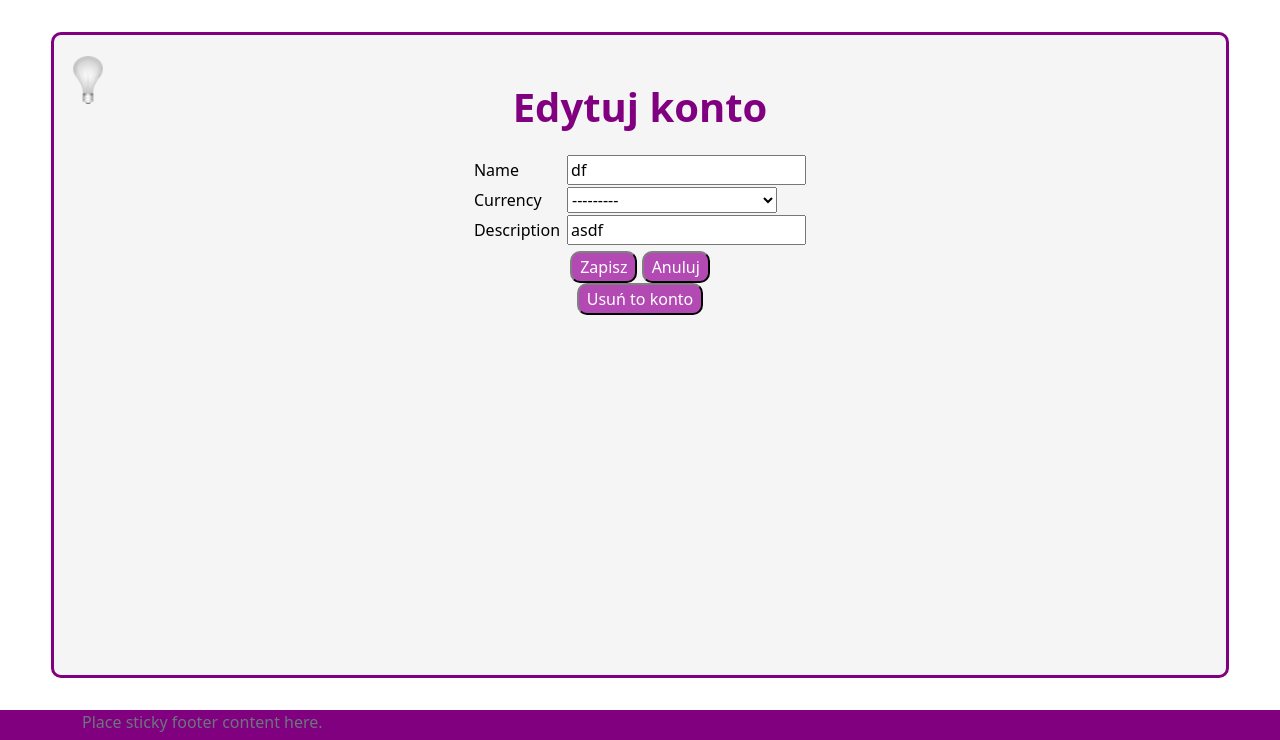
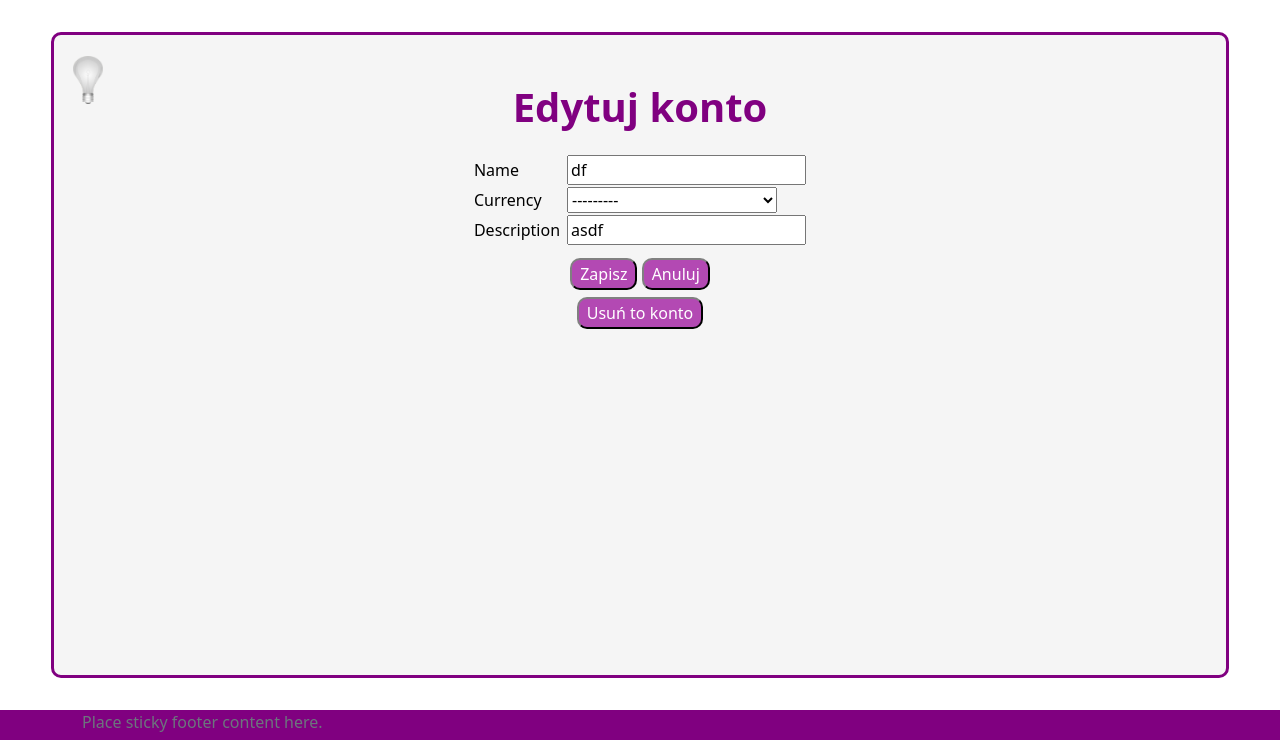
Before and after one commit to Maiconek/ProjektZespolowy-UG-2022-23, a Django app: page /account/0e31f7b6-0f9f-4cf6-b9bc-82b55a117a86/edit in a window 1280 px wide. Shown: the part 60-800 px from the top of the page. Run offline with Django 3.2, Linux system fonts and the light colour scheme; a user stored in the database is signed in; data comes from the database, SQL or seed files in the repository; both versions use the stored data as it was after the commit.

Commit message:
zmiany z zajec

```diff
--- a/ManagerFinansow/templates/application/account/account-form.html
+++ b/ManagerFinansow/templates/application/account/account-form.html
@@ -40,12 +40,17 @@
             </tr>
             {% endfor %}
             </table>
-        <div>
+        <p class="buttons-close">
             <button class="button" type="submit">Zapisz</button>
             <button type="button" class="button"><a class="inbutton" href="{% url 'account' account.id %}">Anuluj</a></button>
-        </div>
-        <a class="button" href="{% url 'delAccount' account.id %}" onclick=
+        </p>
+        <p class "buttons-close">
+            <button class="button" type="button">
+                <a class="inbutton" href="{% url 'delAccount' account.id %}" onclick=
         "return confirm('Czy napewno chcesz usunąć konto {{account}}?')">Usuń to konto</a>
+            </button>
+    </p>
+
     </form>
 </div>
 
--- a/ManagerFinansow/templates/application/base.html
+++ b/ManagerFinansow/templates/application/base.html
@@ -31,6 +31,8 @@
         </ul>
         <ul class="nav justify-content-end">
             {% comment %} logged user image instead of placeholder {% endcomment %}
+            <img src="{{ profile.image.url }}", style="border-radius: 50%; width: 40px;">
+
             <img src="{% static 'images/circle_user_image.png' %}", style="border-radius: 50%; width: 40px;">
             <li class="nav-item"><a class="nav-link" href="{% url 'profile' %}">{{ user.username }}</a></li>
             <li class="nav-item"><a class="nav-link" href="{% url 'logout' %}">Wyloguj</a></li>
--- a/ManagerFinansow/templates/application/edit-profile.html
+++ b/ManagerFinansow/templates/application/edit-profile.html
@@ -21,7 +21,7 @@ Edytuj profil
         {% endfor %}
         </table>
     <div class="center">
-        <button type="submit">Edytuj</button>
+        <button class="button" type="submit">Edytuj</button>
     </div>
 </form>
 </div>
```
Also changed, not shown: ManagerFinansow/Aarakocra.png (added), ManagerFinansow/db.sqlite3.
